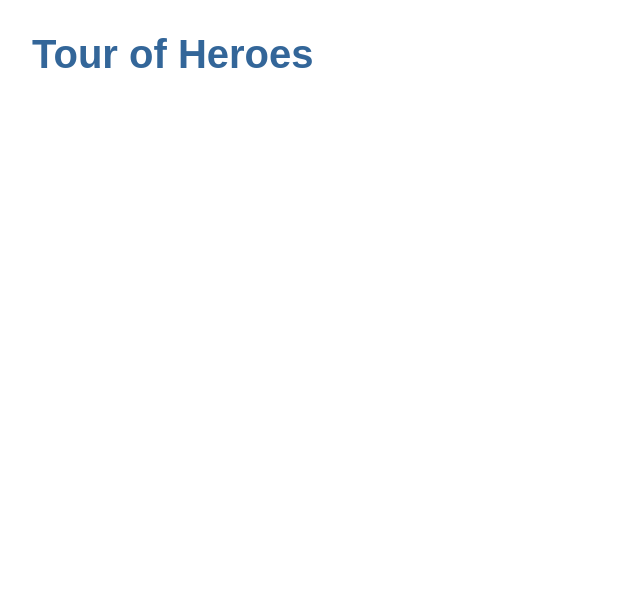
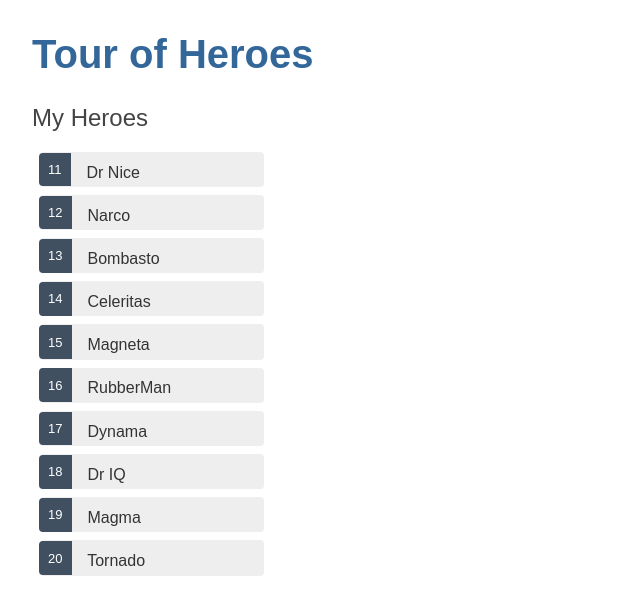
Before and after one commit to Papitas07/Tour-of--heroes, an Angular app: page / in a window 1280 px wide. Shown: the top 614 px of the page, without its empty margins (0-640 px from the left). Built offline with nearby package versions, Linux system fonts and the light colour scheme.

Commit message:
stuff done

```diff
--- a/src/app/app.component.html
+++ b/src/app/app.component.html
@@ -1,5 +1,6 @@
 <!--The content below is only a placeholder and can be replaced.-->
   <h1>{{ title }}</h1>
+  <app-heroes></app-heroes>
 
 
 <router-outlet></router-outlet>
--- /dev/null
+++ b/src/app/hero-detail/hero-detail.component.html
@@ -0,0 +1,9 @@
+<div *ngIf="hero">
+    <h2>{{hero.name | uppercase}} Details</h2>
+    <div><span>id: </span>{{hero.id}}</div>
+    <div>
+        <label>name:
+            <input [(ngModel)]="hero.name" placeholder="name" />
+        </label>
+    </div>
+</div>
--- /dev/null
+++ b/src/app/hero-detail/hero-detail.component.ts
@@ -0,0 +1,18 @@
+import { Component, OnInit, Input } from '@angular/core';
+import { Hero } from '../hero';
+
+@Component({
+  selector: 'app-hero-detail',
+  templateUrl: './hero-detail.component.html',
+  styleUrls: ['./hero-detail.component.css']
+})
+export class HeroDetailComponent implements OnInit {
+  @Input() hero: Hero;
+
+  constructor() { }
+
+  ngOnInit() {
+  }
+
+
+}
--- /dev/null
+++ b/src/app/hero.ts
@@ -0,0 +1,4 @@
+export class Hero {
+    id: number;
+    name: string;
+}
--- /dev/null
+++ b/src/app/heroes/heroes.component.css
@@ -0,0 +1,43 @@
+.heroes {
+    margin: 0 0 2em 0;
+    list-style-type: none;
+    padding: 0;
+    width: 15em;
+  }
+  .heroes li {
+    cursor: pointer;
+    position: relative;
+    left: 0;
+    background-color: #EEE;
+    margin: .5em;
+    padding: .3em 0;
+    height: 1.6em;
+    border-radius: 4px;
+  }
+  .heroes li:hover {
+    color: #607D8B;
+    background-color: #DDD;
+    left: .1em;
+  }
+  .heroes li.selected {
+    background-color: #CFD8DC;
+    color: white;
+  }
+  .heroes li.selected:hover {
+    background-color: #BBD8DC;
+    color: white;
+  }
+  .heroes .badge {
+    display: inline-block;
+    font-size: small;
+    color: white;
+    padding: 0.8em 0.7em 0 0.7em;
+    background-color:#405061;
+    line-height: 1em;
+    position: relative;
+    left: -1px;
+    top: -4px;
+    height: 1.8em;
+    margin-right: .8em;
+    border-radius: 4px 0 0 4px;
+  }
--- /dev/null
+++ b/src/app/heroes/heroes.component.html
@@ -0,0 +1,13 @@
+<h2>My Heroes</h2>
+
+<ul class="heroes">
+    <li *ngFor="let hero of heroes"
+        [class.selected]="hero === selectedHero"
+        (click)="onSelect(hero)">
+        <span class="badge">{{hero.id}}</span> {{hero.name}}
+    </li>
+</ul>
+
+
+
+<app-hero-detail [hero]="selectedHero"></app-hero-detail>
--- /dev/null
+++ b/src/app/heroes/heroes.component.ts
@@ -0,0 +1,24 @@
+import { Component, OnInit } from '@angular/core';
+import { Hero } from '../hero';
+import { HEROES } from '../mock-heroes';
+
+@Component({
+  selector: 'app-heroes',
+  templateUrl: './heroes.component.html',
+  styleUrls: ['./heroes.component.css']
+})
+export class HeroesComponent implements OnInit {
+
+  heroes = HEROES;
+  selectedHero: Hero;
+
+  constructor() { }
+
+  ngOnInit() {
+  }
+
+  onSelect(hero:Hero): void {
+    this.selectedHero = hero;
+  }
+
+}
--- /dev/null
+++ b/src/app/mock-heroes.ts
@@ -0,0 +1,14 @@
+import { Hero } from './hero';
+
+export const HEROES: Hero[] = [
+    { id: 11, name: 'Dr Nice' },
+    { id: 12, name: 'Narco' },
+    { id: 13, name: 'Bombasto' },
+    { id: 14, name: 'Celeritas' },
+    { id: 15, name: 'Magneta' },
+    { id: 16, name: 'RubberMan' },
+    { id: 17, name: 'Dynama' },
+    { id: 18, name: 'Dr IQ' },
+    { id: 19, name: 'Magma' },
+    { id: 20, name: 'Tornado' }
+];
```
Also changed, not shown: src/app/app.module.ts (+8 -3 lines), src/app/hero-detail/hero-detail.component.css (added), 2 other files (tests, documents, lock files or other folders).
